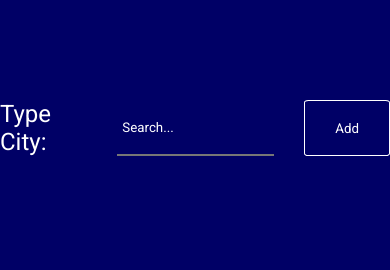
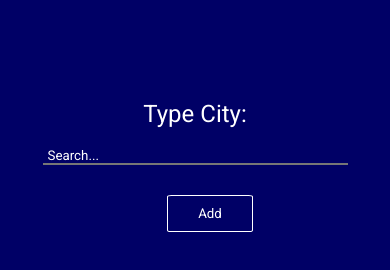
Before and after one commit to MattGri/Weather, a plain HTML site: page index.html in a window 390 px wide. Drawn offline with Linux system fonts and the light colour scheme.

Commit message:
Added RWD for the weather app

```diff
--- a/style.css
+++ b/style.css
@@ -86,3 +86,19 @@ body{
     display: inline-block;
     min-width: 180px;
 }
+
+@media(max-width: 400px){
+    .wrapper{
+        flex-wrap: wrap;
+        margin-bottom: 50px;
+    }
+    .city{
+        width: 100%;
+        margin-bottom: 20px;
+    }
+    .search{
+        width: 300px;
+        margin: 0 auto 30px auto;
+    }
+
+}
```
